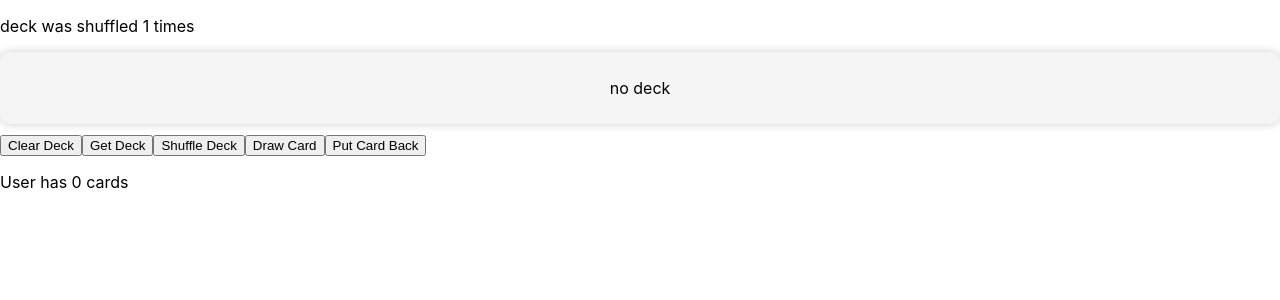
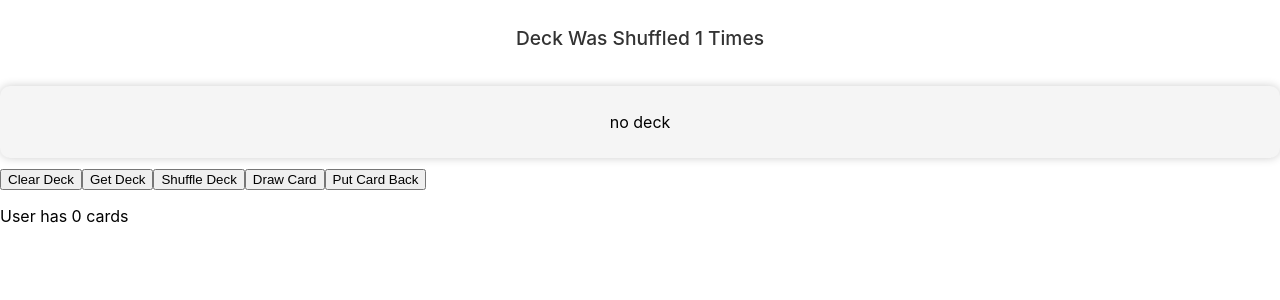
Before and after one commit to anontyro/celer-fe-cards, a React (Create React App) app: page / in a window 1280 px wide. Both pictures are taken after a click on the button "Shuffle Deck". Shown: the top 300 px of the page. Built offline with nearby package versions, Linux system fonts and the light colour scheme.

Commit message:
chore: added styling to banner

```diff
--- a/src/components/Banners/InfoBanner.module.scss
+++ b/src/components/Banners/InfoBanner.module.scss
@@ -0,0 +1,14 @@
+.infoBanner {
+  padding: 10px;
+  margin-bottom: 10px;
+  display: flex;
+  align-items: center;
+  justify-content: center;
+}
+
+.infoMessage {
+  text-transform: capitalize;
+  font-size: 1.2rem;
+  font-weight: 500;
+  color: #333;
+}
--- a/src/components/Banners/InfoBanner.tsx
+++ b/src/components/Banners/InfoBanner.tsx
@@ -9,7 +9,7 @@ const InfoBanner: React.FC<InfoBannerProps> = ({ message }) => {
 
   return (
     <div className={styles.infoBanner}>
-      <p>{message}</p>
+      <h2 className={styles.infoMessage}>{message}</h2>
     </div>
   );
 };
```
